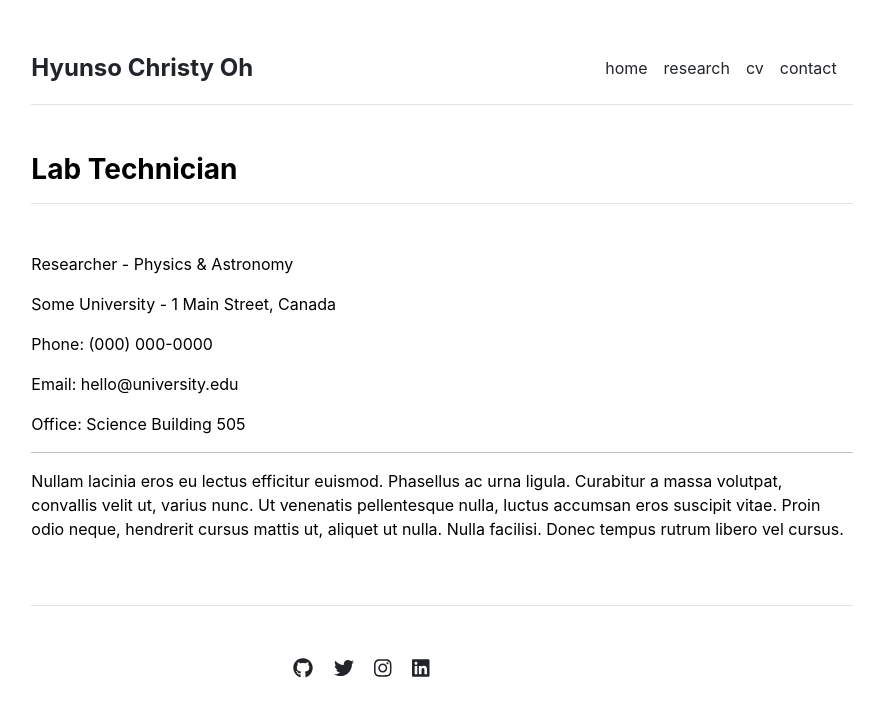
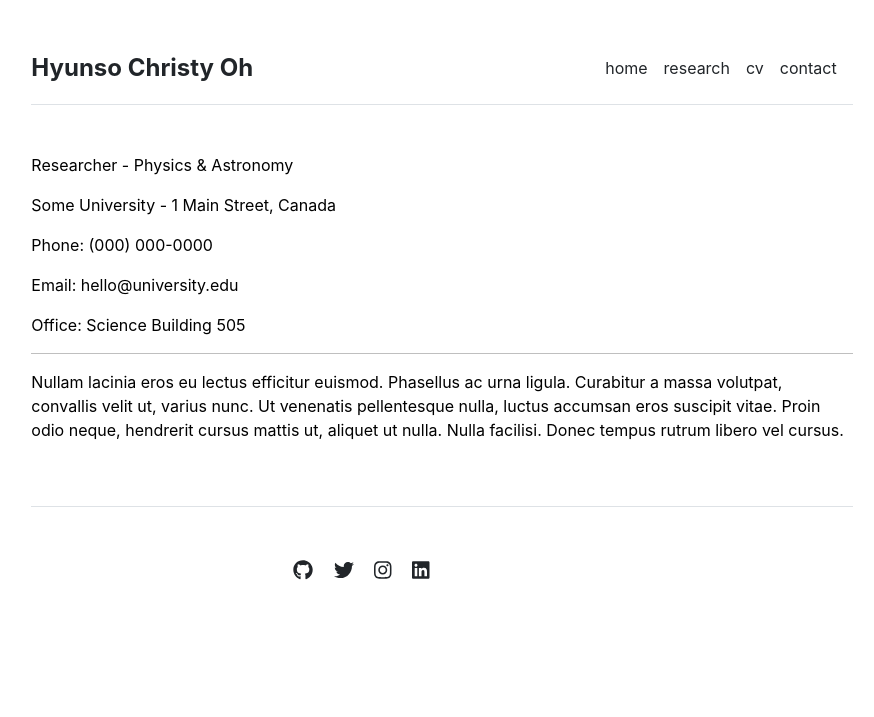
Before and after one commit to hyunso-christy-oh/hyunso-christy-oh.github.io, a Jekyll site: the page built from people/lab-technician.md, in a window 1280 px wide. Shown: the top 717 px of the page, without its empty margins (198-1072 px from the left). Built offline with Jekyll 4.4.1, drawn with Linux system fonts in a browser that asks for light colours.

Commit message:
Update page.html

```diff
--- a/_layouts/page.html
+++ b/_layouts/page.html
@@ -4,7 +4,6 @@ layout: default
 
 <div class="row g-5 mb-5">
   <div class="col-md-12">
-    <h3 class="fw-bold border-bottom pb-3 mb-5">{{ page.title }}</h3>
     {{ content }}
   </div>
 </div>
```
